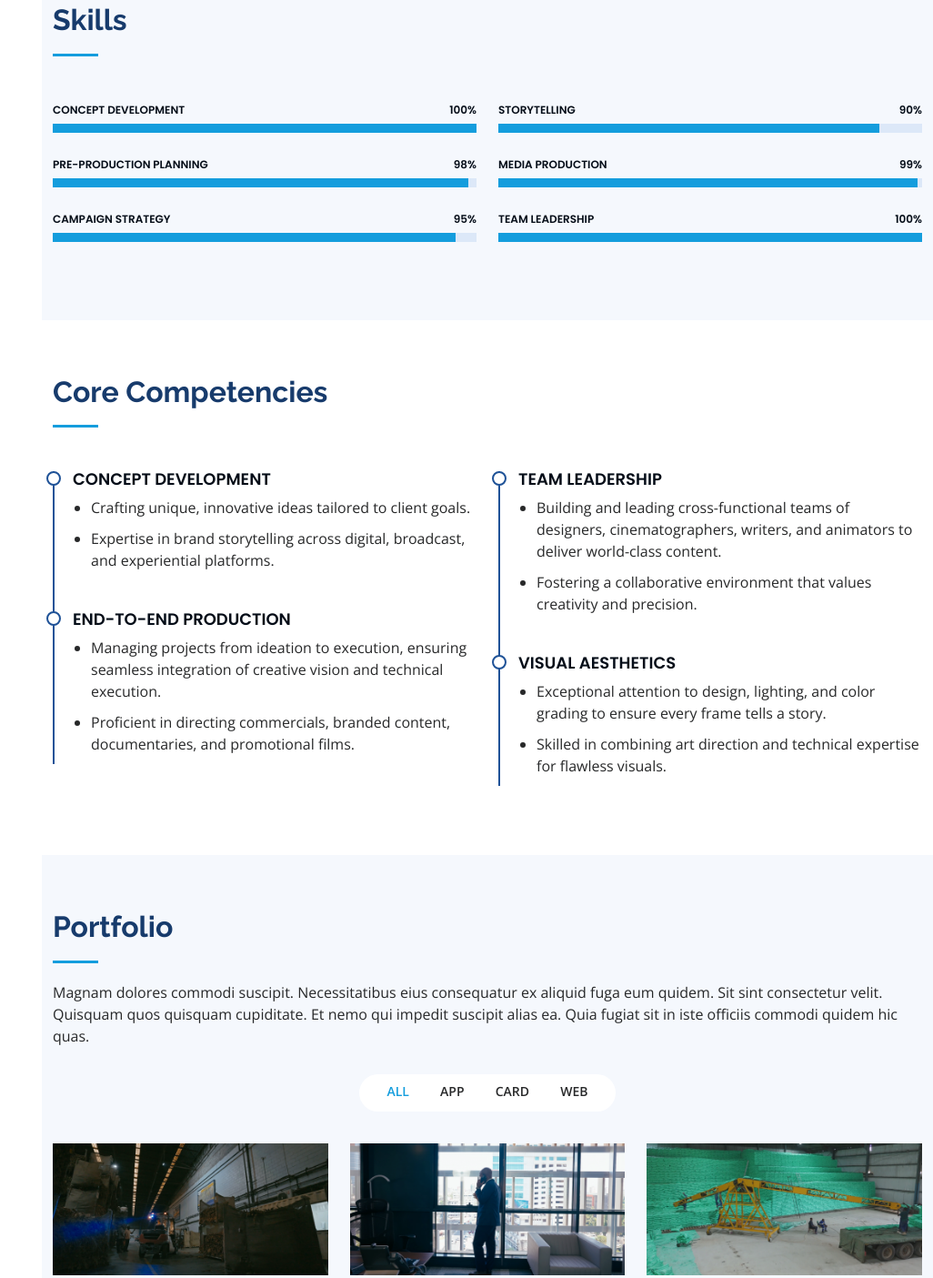
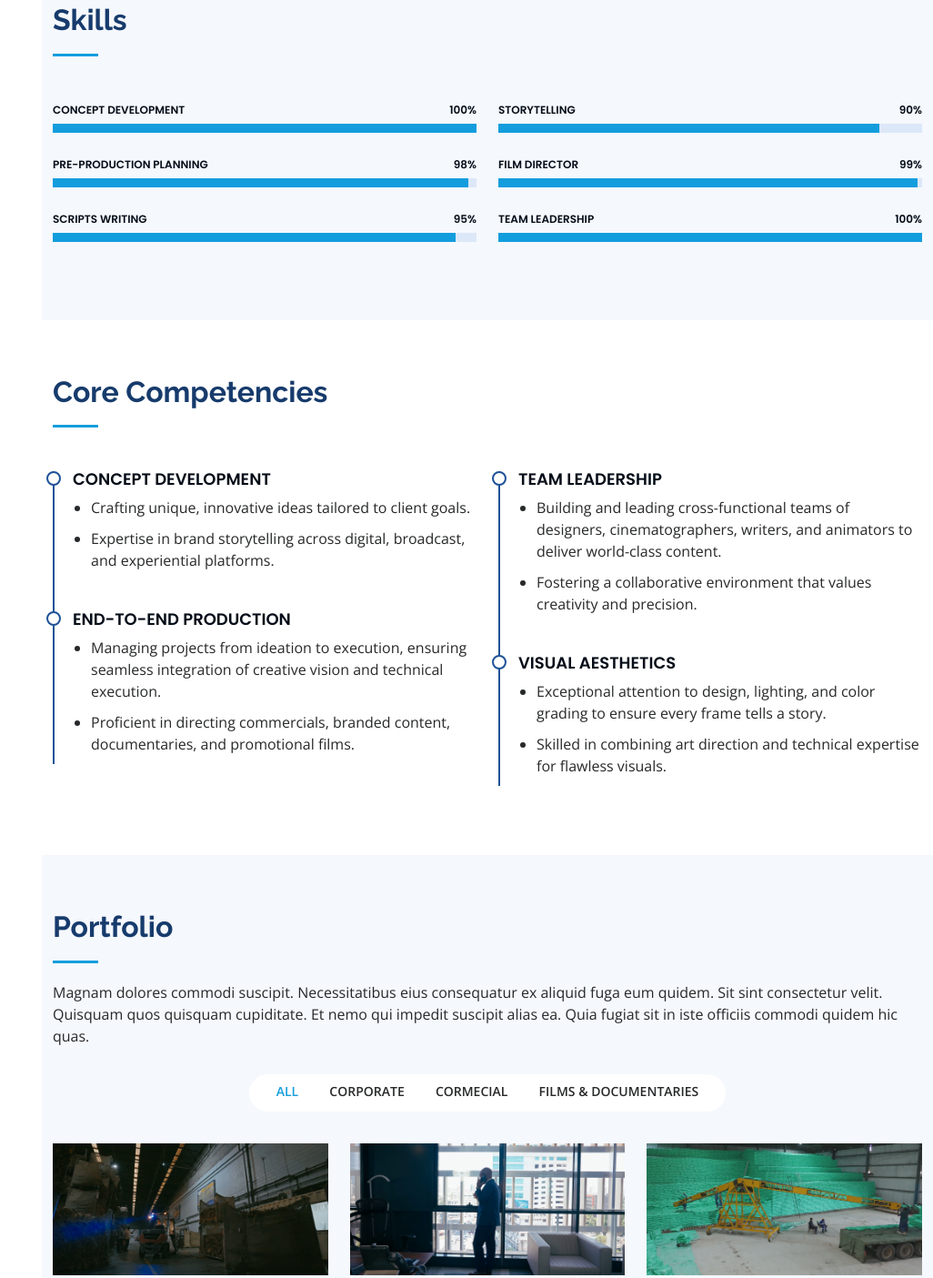
Before and after one commit to iddimsangi/iKussagaProfile, a plain HTML site: page index.html in a window 1280 px wide. Shown: the part 1730-3135 px from the top of the page at 91% size, without its empty margins (254-1280 px from the left). Drawn offline with nearby package versions, Linux system fonts and the light colour scheme.

Commit message:
text changed to corperate and films

```diff
--- a/index.html
+++ b/index.html
@@ -320,7 +320,7 @@
 
               <div class="progress">
                 <span class="skill"
-                  >Campaign Strategy <i class="val">95%</i></span
+                  >Scripts Writing <i class="val">95%</i></span
                 >
                 <div class="progress-bar-wrap">
                   <div
@@ -348,9 +348,7 @@
                 </div>
               </div>
               <div class="progress">
-                <span class="skill"
-                  >Media Production <i class="val">99%</i></span
-                >
+                <span class="skill">Film Director <i class="val">99%</i></span>
                 <div class="progress-bar-wrap">
                   <div
                     class="progress-bar"
@@ -481,9 +479,9 @@
             <div class="col-lg-12 d-flex justify-content-center">
               <ul id="portfolio-flters">
                 <li data-filter="*" class="filter-active">All</li>
-                <li data-filter=".filter-app">App</li>
-                <li data-filter=".filter-card">Card</li>
-                <li data-filter=".filter-web">Web</li>
+                <li data-filter=".filter-app">corporate</li>
+                <li data-filter=".filter-card">Cormecial</li>
+                <li data-filter=".filter-web">Films & documentaries</li>
               </ul>
             </div>
           </div>
```
